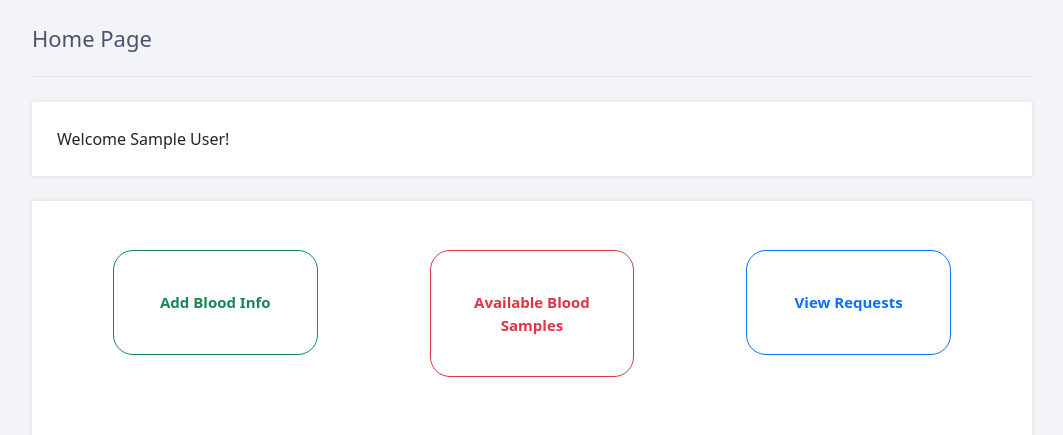
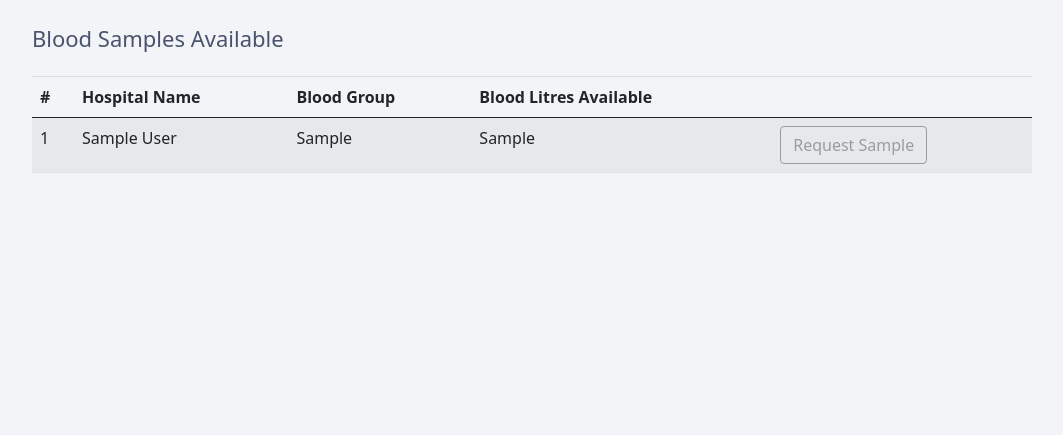
Before and after one commit to caffeinatednerd/BloodBank, a PHP site: page /available_blood_samples.php in a window 1280 px wide. Shown: the part 60-495 px from the top of the page, without its empty margins (108-1171 px from the left). Run offline with PHP 8.4, Linux system fonts and the light colour scheme; the visitor is signed in with stand-in values (Sample User, id 1); tables that the repository leaves empty or names only in its code hold one stand-in row (values such as "Sample post").

Commit message:
Completed all Pages

```diff
--- a/available_blood_samples.php
+++ b/available_blood_samples.php
@@ -2,12 +2,69 @@
 
 session_start();
 
-// If user is not logged in, redirect to login page
-if (!isset($_SESSION['loggedin'])) {
-    header('Location: /blood_bank/index.php');
-    exit;
+$DATABASE_HOST = 'localhost';
+$DATABASE_USER = 'root';
+$DATABASE_PASS = '';
+$DATABASE_NAME = 'blood_bank';
+
+$con = mysqli_connect($DATABASE_HOST, $DATABASE_USER, $DATABASE_PASS, $DATABASE_NAME);
+
+if( mysqli_connect_errno() ) {
+    // If there is any error with the connection, stop script and dispay error
+    exit('Failed to connect to MySQL: ' . mysqli_connect_error());
 }
 
+
+if(isset($_SESSION['loggedin'])) {
+    if($_SESSION['role'] == 'hospital') {
+        $request_link = '#';
+        $home_link = 'hospital/hospital_home.php';
+        $profile_link = 'hospital/hospital_profile.php';
+    }
+    else if($_SESSION['role'] == 'receiver') {
+        // $request_link = 'receiver/request_blood_sample.php';
+        $home_link = 'receiver/receiver_home.php';
+        $profile_link = 'receiver/receiver_profile.php';
+
+        // get receiver's blood group
+        $stmt = $con->prepare('SELECT blood_group FROM receiver_accounts WHERE id = ?');
+        $stmt->bind_param('i', $_SESSION['id']);
+        $stmt->execute();
+        $stmt->bind_result($receiver_blood_group);
+        $stmt->fetch();
+        $stmt->close();
+    }
+
+    $profile_display = '';
+
+} else {
+    $is_disabled = '';
+    $btn_color = 'btn-outline-dark';
+    $request_link = 'receiver/receiver_login.php';
+    $profile_display = "display: none;";
+
+    $home_link = '/blood_bank/index.php';
+    $profile_link = '';
+}
+
+
+// +++++++++++++++++++++++++
+// $sql = 'SELECT hospital_id, blood_group, blood_litres FROM blood_banks';
+// $result = $con->query($sql);
+
+// if($result->num_rows > 0) {
+//     $serial = 1;
+//     while($row=$result->fetch_assoc()) {
+//         print_r($row);
+//     }
+// }
+// +++++++++++++++++++++++++
+
+$sql = 'SELECT hospital_id, blood_group, blood_litres FROM blood_banks';
+$result = $con->query($sql);
+
+if($result->num_rows > 0) {
+    $serial = 1;
 ?>
 
 <!DOCTYPE html>
@@ -26,33 +83,84 @@ if (!isset($_SESSION['loggedin'])) {
 <body class="loggedin" style="margin: 0 auto;">
     <nav class="navtop">
         <div>
-            <h1><a href="hospital_home.php" style="padding: 0 0;">Blood Bank App</a></h1>
-            <a href="hospital_profile.php"><i class="fas fa-user-circle"></i>Profile</a>
-            <a href="../logout.php"><i class="fas fa-sign-out-alt"></i>Logout</a>
+            <h1><a href="<?= $home_link ?>" style="padding: 0 0;">Blood Bank App</a></h1>
+            <a href="<?= $profile_link ?>" style="<?= $profile_display ?>"><i class="fas fa-user-circle"></i>Profile</a>
+            <a href="logout.php" style="<?= $profile_display ?>"><i class="fas fa-sign-out-alt"></i>Logout</a>
         </div>
     </nav>
 
     <div class="content">
-        <h2>Home Page</h2>
-        <p>Welcome <?= $_SESSION['hospital_name'] ?>!</p>
+        <h2>Blood Samples Available</h2>
+
+        <table class="table table-striped">
+            <thead>
+                <tr>
+                    <th scope="col">#</th>
+                    <th scope="col">Hospital Name</th>
+                    <th scope="col">Blood Group</th>
+                    <th scope="col">Blood Litres Available</th>
+                    <th scope="col"></th>
+                </tr>
+            </thead>
+            <tbody>
 
 
-    <div class="container">
-        <div class="container py-4 centralize">
-            <div class="row align-items-md-stretch">
-              <div class="col-md-4">
-                <a href="add_blood_info.php" class="btn btn-outline-success btn-lg btn-huge">Add Blood Info</a>
-              </div>
-              <div class="col-md-4">
-                <a href="../available_blood_samples.php" class="btn btn-outline-danger btn-lg btn-huge">Available Blood Samples</a>
-              </div>
-              <div class="col-md-4">
-                <a href="view_requests.php" class="btn btn-outline-primary btn-lg btn-huge">View Requests</a>
-              </div>
-            </div>
-        </div>
-    </div>
+            <?php
+                while($row = $result->fetch_assoc()) {
+                    $hospital_id = $row['hospital_id'];
+                    $blood_group = $row['blood_group'];
+                    $blood_litres = $row['blood_litres'];
+
+                    if($stmt = $con->prepare('SELECT hospital_name FROM hospital_accounts WHERE id = ?')) {
+
+                        $stmt->bind_param('i', $hospital_id);
+                        // execute query
+                        $stmt->execute();
+                        // store result to check if account exists in database
+                        $stmt->store_result();
+
+                        if($stmt->num_rows > 0) {
+                            $stmt->bind_result($hospital_name);
+                            $stmt->fetch();
+
+                            if(isset($_SESSION['loggedin'])) {
+                                if($_SESSION['role'] == 'hospital' or ($_SESSION['role'] == 'receiver' and $receiver_blood_group != $blood_group)) {
+                                    $is_disabled = 'disabled';
+                                    $btn_color = 'btn-outline-secondary';
+                                }
+                                else {
+                                    $is_disabled = '';
+                                    $btn_color = 'btn-outline-dark';
+                                }
+
+                                if($_SESSION['role'] == 'receiver') {
+                                    $request_link = "receiver/request_blood_sample.php?hospital_id=" . $hospital_id . "&" . "blood_group=" . "$blood_group";
+                                }
+                            }
+
+                            echo "<tr><td>" . $serial . "</td><td>" . $hospital_name . "</td><td>" . $blood_group . "</td><td>" . $blood_litres . "</td><td>" . "<a href='$request_link' class='btn <?= $btn_color ?> <?= $is_disabled ?>'>Request Sample</a>" . "</td></tr>";
+
+                        } else {
+                            echo "0 results";
+                        }
+
+                        $stmt->close();
+                        $serial += 1;
+                    }
+                }
+
+            ?>
+            </tbody>
+        </table>
     </div>
 
 </body>
 </html>
+
+
+<?php
+
+    $con->close();
+} // close if statement
+
+ ?>
--- a/hospital/hospital_authenticate.php
+++ b/hospital/hospital_authenticate.php
@@ -44,6 +44,7 @@ if($stmt = $con->prepare('SELECT id, password, email, hospital_name FROM hospita
 
             session_regenerate_id();
             $_SESSION['loggedin'] = TRUE;
+            $_SESSION['role'] = 'hospital';
             $_SESSION['username'] = $_POST['username'];
             $_SESSION['id'] = $id;
             $_SESSION['hospital_name'] = $hospital_name;
--- a/receiver/receiver_authenticate.php
+++ b/receiver/receiver_authenticate.php
@@ -44,6 +44,7 @@ if($stmt = $con->prepare('SELECT id, password, email, blood_group, receiver_name
 
             session_regenerate_id();
             $_SESSION['loggedin'] = TRUE;
+            $_SESSION['role'] = 'receiver';
             $_SESSION['username'] = $_POST['username'];
             $_SESSION['id'] = $id;
             $_SESSION['receiver_name'] = $receiver_name;
```
Also changed, not shown: hospital/view_requests.php (+121 -0 lines), receiver/receiver_home.php (+11 -0 lines), receiver/request_blood_sample.php (added, +54 -0 lines), README.md.
